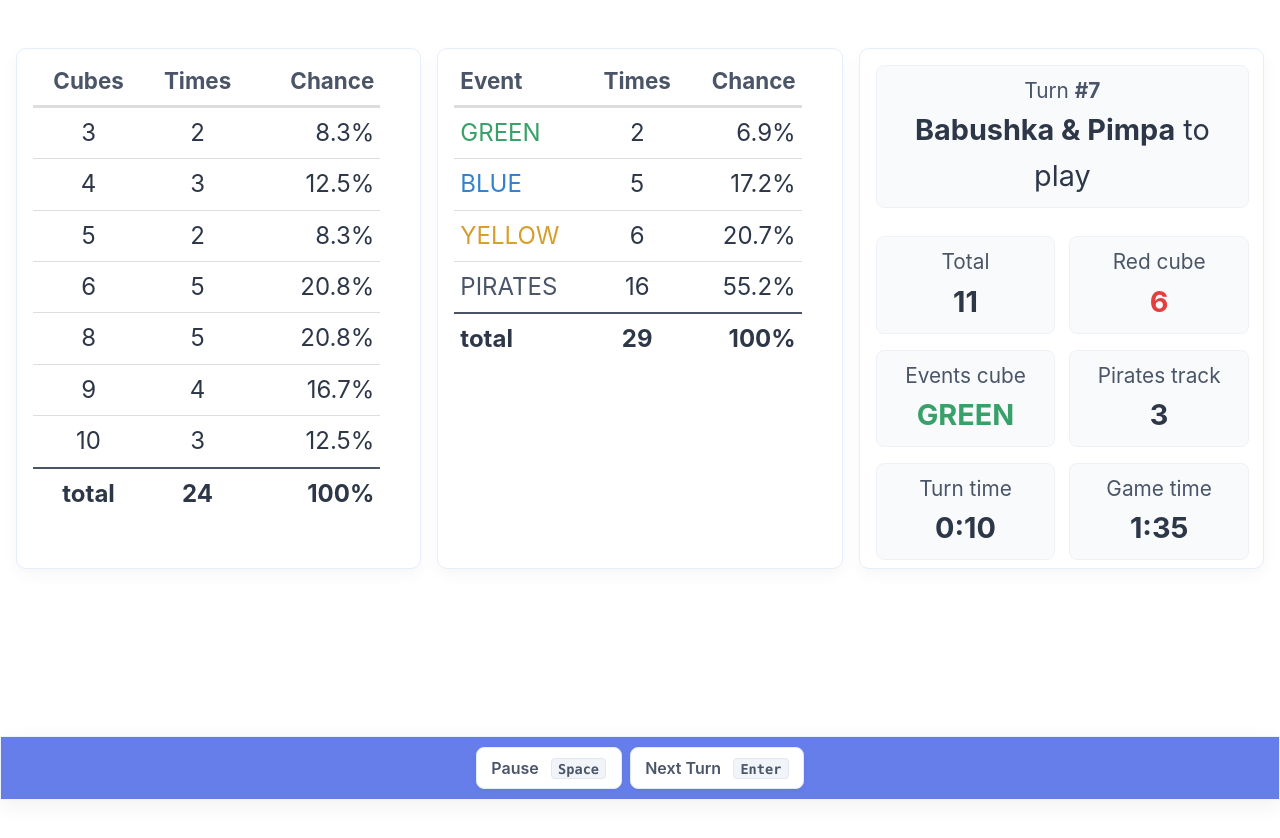
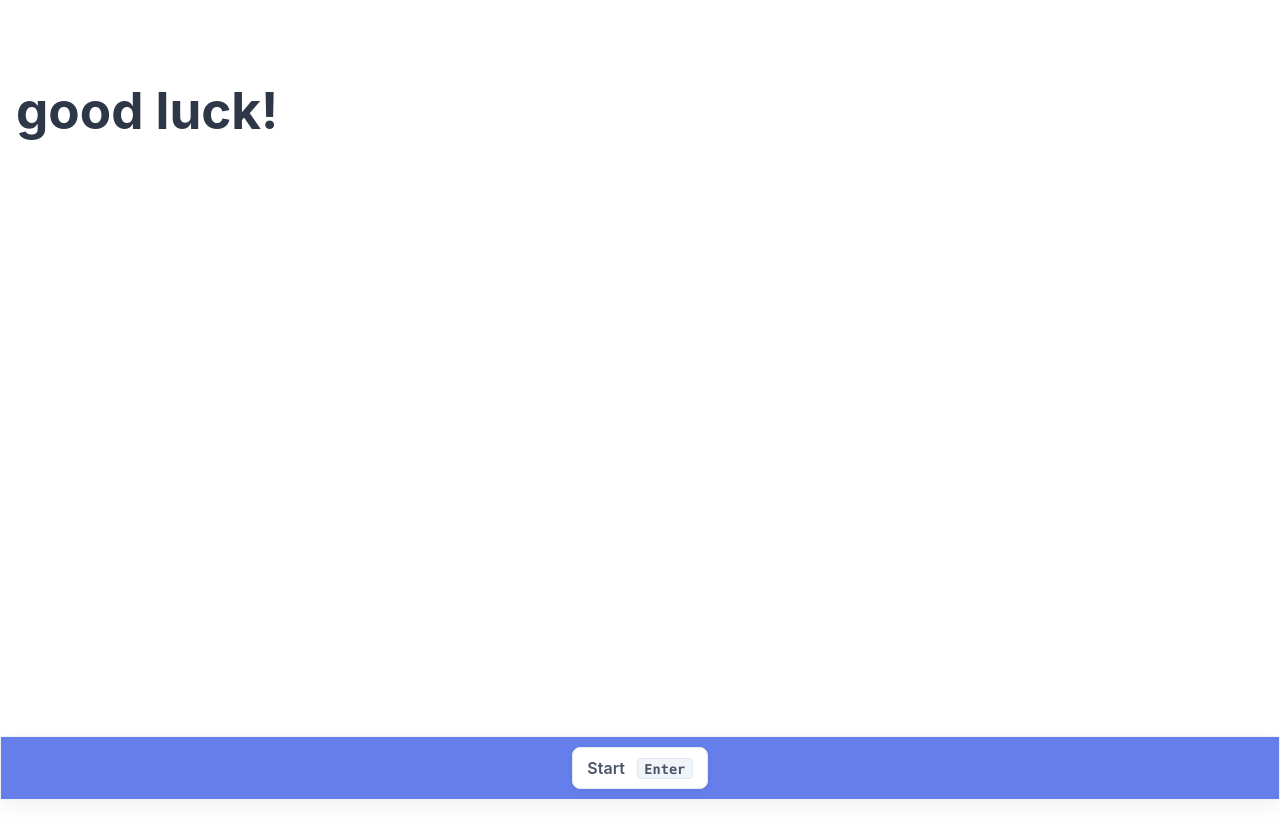
Before and after one commit to tallavi/catan-web, a React (Vite) app: page / in a window 1280 px wide. Shown: the top 838 px of the page. Built offline with nearby package versions, Linux system fonts and the light colour scheme.

Commit message:
sdded starr view

```diff
--- a/src/components/GameView.tsx
+++ b/src/components/GameView.tsx
@@ -1,48 +1,78 @@
-import React, { useEffect, useState } from 'react'
+import React, { useEffect, useState, useMemo } from 'react'
 import './game.css'
-import { GameLogic, GameStorage } from '../core'
+import { GameLogic, GameStorage, GameStatus } from '../core'
+import type { GameStatus as GameStatusType } from '../core/types'
 import { mockGameSaveData } from '../mocks/mockGameState'
 import NormalView from './NormalView'
 import PauseView from './PauseView'
+import StartView from './StartView'
 
 const USE_MOCK_DATA = true
 
-let gameLogic: GameLogic
+export const GameView: React.FC = () => {
+  const [gameStatus, setGameStatus] = useState<GameStatusType>(GameStatus.Start)
 
-if (USE_MOCK_DATA) {
-  const storage = new GameStorage()
-  storage.createNewGame([], [], mockGameSaveData)
-  gameLogic = new GameLogic()
-} else {
-  gameLogic = new GameLogic()
-}
+  const gameLogic = useMemo(() => {
+    const storage = new GameStorage()
+    if (USE_MOCK_DATA) {
+      storage.createNewGame([], [], mockGameSaveData)
+    }
+    return new GameLogic(undefined, null, setGameStatus)
+  }, [setGameStatus])
 
-export const GameView: React.FC = () => {
-  const [view, setView] = useState<'normal' | 'pause'>('normal')
+  useEffect(() => {
+    setGameStatus(gameLogic.status)
+  }, [gameLogic])
 
   // Toggle between normal and pause when Space is pressed
   useEffect(() => {
     const onKey = (e: KeyboardEvent) => {
-      // Only react to space key
       if (e.code === 'Space' || e.key === ' ') {
-        e.preventDefault()
-        setView(prev => (prev === 'normal' ? 'pause' : 'normal'))
+        if (gameLogic.status === GameStatus.InProgress) {
+          gameLogic.pause()
+          e.preventDefault()
+        } else if (gameLogic.status === GameStatus.Paused) {
+          gameLogic.resume()
+          e.preventDefault()
+        }
+      } else if (e.code === 'Enter' || e.key === 'Enter') {
+        if (gameLogic.status === GameStatus.Start) {
+          gameLogic.nextTurn()
+          e.preventDefault()
+        } else if (gameLogic.status === GameStatus.InProgress) {
+          gameLogic.nextTurn()
+          e.preventDefault()
+        }
       }
     }
 
     window.addEventListener('keydown', onKey)
     return () => window.removeEventListener('keydown', onKey)
-  }, [])
+  }, [gameLogic])
+
+  const renderView = () => {
+    switch (gameStatus) {
+      case GameStatus.Start:
+        return <StartView gameLogic={gameLogic} />
+      case GameStatus.InProgress:
+        return (
+          <NormalView gameLogic={gameLogic} onPause={() => gameLogic.pause()} />
+        )
+      case GameStatus.Paused:
+        return (
+          <PauseView
+            gameLogic={gameLogic}
+            onResume={() => gameLogic.resume()}
+          />
+        )
+      default:
+        return null
+    }
+  }
 
   return (
     <div className="game-view">
-      <div className="view-content">
-        {view === 'normal' ? (
-          <NormalView gameLogic={gameLogic} onPause={() => setView('pause')} />
-        ) : (
-          <PauseView gameLogic={gameLogic} onResume={() => setView('normal')} />
-        )}
-      </div>
+      <div className="view-content">{renderView()}</div>
     </div>
   )
 }
--- a/src/components/NormalView.tsx
+++ b/src/components/NormalView.tsx
@@ -104,7 +104,7 @@ export const NormalView: React.FC<NormalViewProps> = ({
           Pause <span className="kbd">Space</span>
         </button>
 
-        <button className="secondary" disabled>
+        <button className="secondary" onClick={() => gameLogic.nextTurn()}>
           Next Turn <span className="kbd">Enter</span>
         </button>
       </div>
--- /dev/null
+++ b/src/components/StartView.tsx
@@ -0,0 +1,24 @@
+import React from 'react'
+import type { GameLogic } from '../core'
+
+interface StartViewProps {
+  gameLogic: GameLogic
+}
+
+export const StartView: React.FC<StartViewProps> = ({ gameLogic }) => {
+  return (
+    <div className="view">
+      <div className="normal-top">
+        <h1>good luck!</h1>
+      </div>
+
+      <div className="action-bar">
+        <button className="primary" onClick={() => gameLogic.nextTurn()}>
+          Start <span className="kbd">Enter</span>
+        </button>
+      </div>
+    </div>
+  )
+}
+
+export default StartView
--- a/src/core/game-logic.ts
+++ b/src/core/game-logic.ts
@@ -8,13 +8,9 @@ import type {
   DurationStats,
   GameSaveData,
   GameTurn,
+  GameStatus as GameStatusType,
 } from './types/index'
-import {
-  CubesResult,
-  EventsCubeResult,
-  GameStatus,
-  type GameStatus as GameStatusType,
-} from './types/index'
+import { CubesResult, EventsCubeResult, GameStatus } from './types/index'
 import { GameState } from './types/game-state'
 import { GameStorage } from './storage'
 import { Timer } from './timer'
@@ -30,8 +26,9 @@ export class GameLogic {
   private gameState: GameState
   private turnTimer: Timer //TODO: why is the Timer class needed?
   private gameTimer: Timer //TODO: why is the Timer class needed?
-  status: GameStatusType
+  private _status: GameStatusType
   private lastSaveTime: number = 0
+  private onStatusChange: (status: GameStatusType) => void
 
   /**
    * Initialize the game logic
@@ -40,9 +37,11 @@ export class GameLogic {
    */
   constructor(
     storageKey: string = 'catan-game-save',
-    initialData: GameSaveData | null = null
+    initialData: GameSaveData | null = null,
+    onStatusChange: (status: GameStatusType) => void = () => {}
   ) {
     this.storage = new GameStorage(storageKey) //TODO: should I use multiple storage keys, one for initial game data and finished turns (changed just when the turn advances) vs current turn data that is saved again and again every 10 seconds? Or it doesn't matter?
+    this.onStatusChange = onStatusChange
 
     const saveData = initialData ?? this.storage.load()
 
@@ -54,11 +53,11 @@ export class GameLogic {
 
     this.gameState = new GameState(saveData)
 
-    if (this.gameState.gameSaveData.gameTurns.length === 0) {
-      this.status = GameStatus.Start
-    } else {
-      this.status = GameStatus.InProgress
-    }
+    // Set initial status without calling callback
+    this._status =
+      this.gameState.gameSaveData.gameTurns.length === 0
+        ? GameStatus.Start
+        : GameStatus.InProgress
 
     //TODO: not sure why two timers are needed, can't we
     // Initialize timers
@@ -73,6 +72,23 @@ export class GameLogic {
    */
   get state(): GameState {
     return this.gameState
+  }
+
+  /**
+   * Get the current game status
+   */
+  get status(): GameStatusType {
+    return this._status
+  }
+
+  /**
+   * Set the game status and notify listener
+   */
+  private setStatus(newStatus: GameStatusType): void {
+    if (this._status !== newStatus) {
+      this._status = newStatus
+      this.onStatusChange(newStatus)
+    }
   }
 
   /**
@@ -122,7 +138,7 @@ export class GameLogic {
     }
 
     if (this.status === GameStatus.Start) {
-      this.status = GameStatus.InProgress
+      this.setStatus(GameStatus.InProgress)
     }
 
     // Move to next player
@@ -204,7 +220,7 @@ export class GameLogic {
     this.updateTurnDuration()
     this.gameTimer.pause()
     this.turnTimer.pause()
-    this.status = GameStatus.Paused
+    this.setStatus(GameStatus.Paused)
   }
 
   /**
@@ -216,7 +232,7 @@ export class GameLogic {
 
     this.gameTimer.resume()
     this.turnTimer.resume()
-    this.status = GameStatus.InProgress
+    this.setStatus(GameStatus.InProgress)
   }
 
   /**
--- a/src/core/index.ts
+++ b/src/core/index.ts
@@ -11,7 +11,7 @@ export type {
   GameSaveData,
 } from './types/index'
 
-export { EventsCubeResult, CubesResult } from './types/index'
+export { EventsCubeResult, CubesResult, GameStatus } from './types/index'
 export { GameState } from './types/game-state'
 
 // Game Logic
--- a/src/mocks/mockGameState.ts
+++ b/src/mocks/mockGameState.ts
@@ -7,56 +7,56 @@ export const mockGameSaveData: GameSaveData = {
   // Example of blocked totals (these totals will be removed from initial cube pool)
   blockedResults: [7],
   gameTurns: [
-    {
-      turnNumber: 1,
-      playerIndex: 0,
-      cubes: new CubesResult(2, 3), // total 5
-      eventsCube: EventsCubeResult.GREEN,
-      turnDuration: 12,
-    },
-    {
-      turnNumber: 2,
-      playerIndex: 1,
-      cubes: new CubesResult(6, 6), // total 12
-      eventsCube: EventsCubeResult.PIRATES,
-      turnDuration: 20,
-    },
-    {
-      turnNumber: 3,
-      playerIndex: 2,
-      cubes: new CubesResult(1, 1), // total 2
-      eventsCube: EventsCubeResult.BLUE,
-      turnDuration: 8,
-    },
-    {
-      turnNumber: 4,
-      playerIndex: 0,
-      // Predetermined - simulate a manual correction/input which bypasses pool validation
-      cubes: new CubesResult(6, 6, true),
-      eventsCube: EventsCubeResult.PIRATES,
-      turnDuration: 25,
-    },
-    {
-      turnNumber: 5,
-      playerIndex: 1,
-      cubes: new CubesResult(3, 2), // total 5
-      eventsCube: EventsCubeResult.GREEN,
-      turnDuration: 10,
-    },
-    {
-      turnNumber: 6,
-      playerIndex: 2,
-      cubes: new CubesResult(6, 5), // total 11
-      eventsCube: EventsCubeResult.GREEN,
-      turnDuration: 10,
-    },
-    {
-      turnNumber: 7,
-      playerIndex: 0,
-      cubes: new CubesResult(5, 6), // total 11
-      eventsCube: EventsCubeResult.GREEN,
-      turnDuration: 10,
-    },
+    // {
+    //   turnNumber: 1,
+    //   playerIndex: 0,
+    //   cubes: new CubesResult(2, 3), // total 5
+    //   eventsCube: EventsCubeResult.GREEN,
+    //   turnDuration: 12,
+    // },
+    // {
+    //   turnNumber: 2,
+    //   playerIndex: 1,
+    //   cubes: new CubesResult(6, 6), // total 12
+    //   eventsCube: EventsCubeResult.PIRATES,
+    //   turnDuration: 20,
+    // },
+    // {
+    //   turnNumber: 3,
+    //   playerIndex: 2,
+    //   cubes: new CubesResult(1, 1), // total 2
+    //   eventsCube: EventsCubeResult.BLUE,
+    //   turnDuration: 8,
+    // },
+    // {
+    //   turnNumber: 4,
+    //   playerIndex: 0,
+    //   // Predetermined - simulate a manual correction/input which bypasses pool validation
+    //   cubes: new CubesResult(6, 6, true),
+    //   eventsCube: EventsCubeResult.PIRATES,
+    //   turnDuration: 25,
+    // },
+    // {
+    //   turnNumber: 5,
+    //   playerIndex: 1,
+    //   cubes: new CubesResult(3, 2), // total 5
+    //   eventsCube: EventsCubeResult.GREEN,
+    //   turnDuration: 10,
+    // },
+    // {
+    //   turnNumber: 6,
+    //   playerIndex: 2,
+    //   cubes: new CubesResult(6, 5), // total 11
+    //   eventsCube: EventsCubeResult.GREEN,
+    //   turnDuration: 10,
+    // },
+    // {
+    //   turnNumber: 7,
+    //   playerIndex: 0,
+    //   cubes: new CubesResult(5, 6), // total 11
+    //   eventsCube: EventsCubeResult.GREEN,
+    //   turnDuration: 10,
+    // },
   ],
 }
 
```
